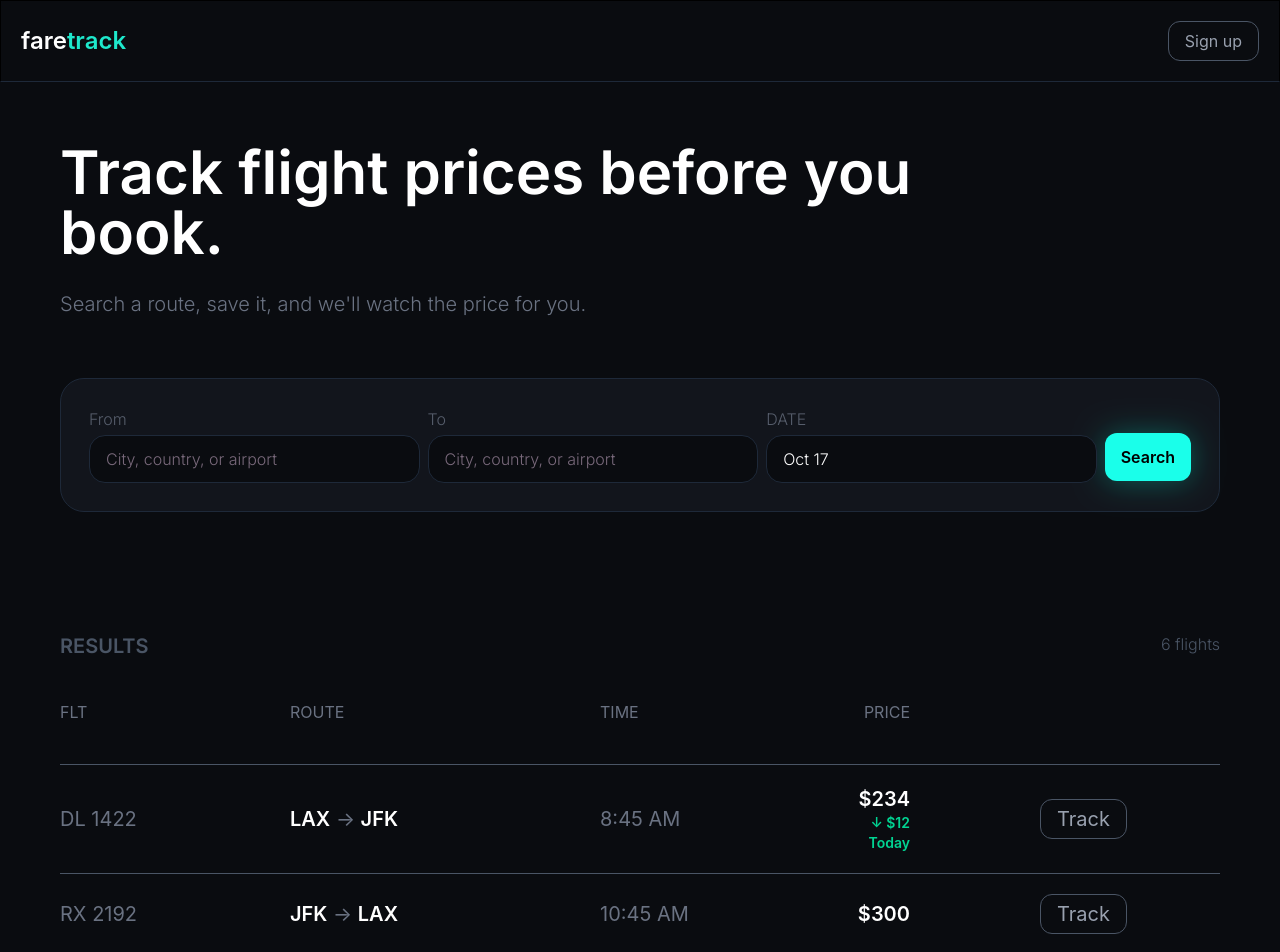
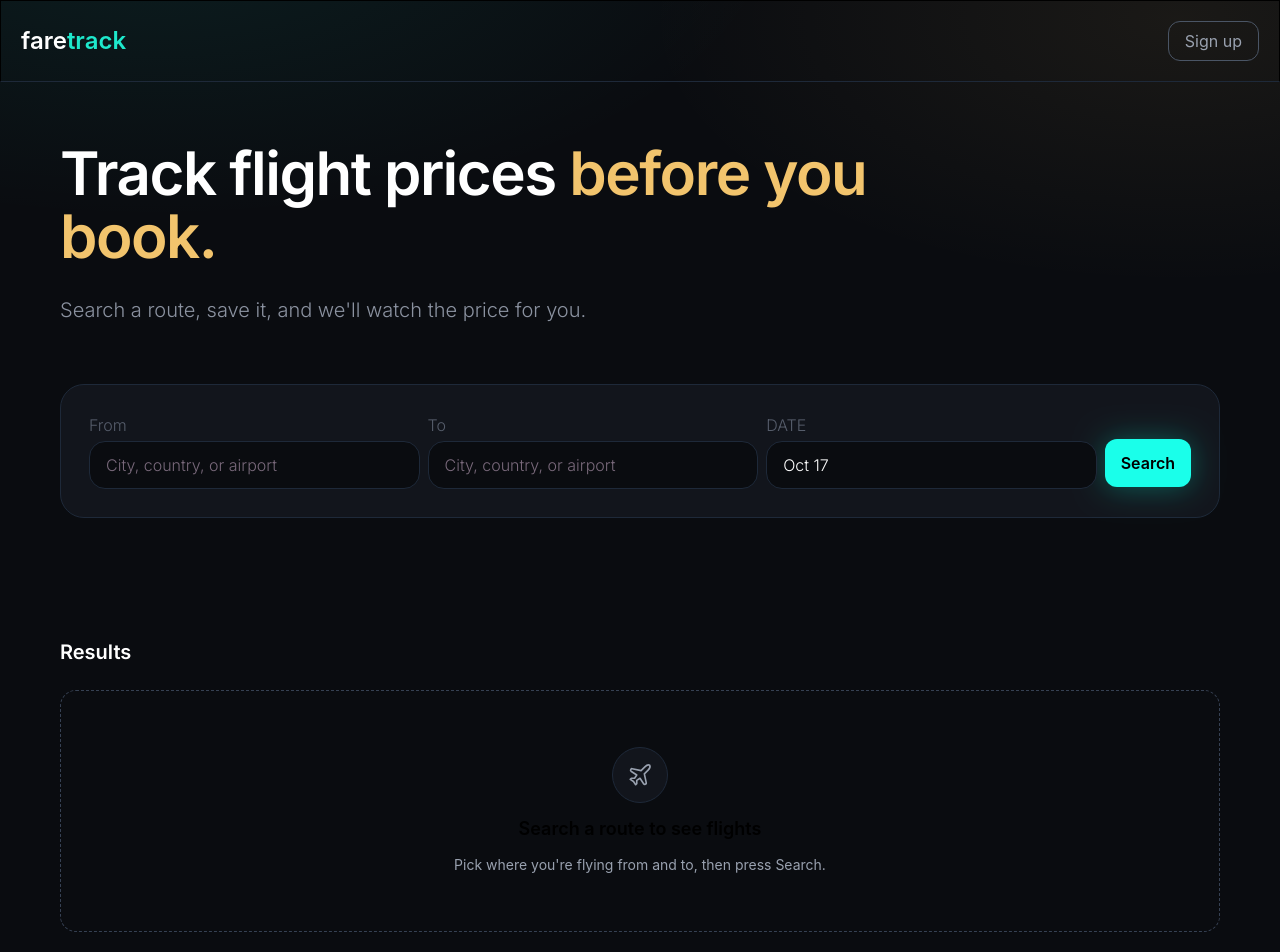
Before and after one commit to SubeenKalania/FareTrack-web, a React (Vite) app: page / in a window 1280 px wide. Shown: the top 952 px of the page. Built offline with nearby package versions, Linux system fonts and the light colour scheme; a web font is replaced by a local one.

Commit message:
Add Search results, empty states and richer flight rows

```diff
--- /dev/null
+++ b/src/components/EmptyState.jsx
@@ -0,0 +1,13 @@
+function EmptyState({ icon, title, message }) {
+  return (
+    <div className="flex flex-col items-center gap-3 px-6 py-14 border border-dashed border-gray-700 rounded-2xl text-center">
+      <div className="w-14 h-14 rounded-full bg-surfaceColor border border-gray-800 flex items-center justify-center text-gray-400">
+        {icon}
+      </div>
+      <p className="text-lg font-semibold">{title}</p>
+      <p className="text-sm text-gray-400 max-w-md">{message}</p>
+    </div>
+  );
+}
+
+export default EmptyState;
--- a/src/components/FlightRow.jsx
+++ b/src/components/FlightRow.jsx
@@ -1,46 +1,49 @@
-import {useState} from 'react';
-import Button from './Button';
+import { useState } from "react";
+import Button from "./Button";
 
+function FlightRow({ flightNo, airline, from, to, fromCity, toCity, departTime, arriveTime, duration, stops, price, priceDrop }) {
+  const [isTracking, setIsTracking] = useState(false);
 
+  return (
+    <div className="items-center grid grid-cols-[160px_200px_240px_100px_120px] justify-between text-left text-gray-500 pt-5 border-b pb-5 border-gray-600">
+      <div className="flex flex-col">
+        <span className="font-mono text-lg text-white">{flightNo}</span>
+        <span className="text-sm">{airline}</span>
+      </div>
 
-
-function FlightRow({flightNo, from, to, time, price, priceDropped}){
-  const [isTracking, setIsTracking]=useState(false);
-
-
-
-    return(
-
-        <>
-         <div className="items-center text-mono text-xl grid grid-cols-[100px_180px_100px_80px_180px] justify-between text-left text-gray-500 pt-5 border-b pb-5 border-gray-600">
-            <div>{flightNo}</div>
-            <div>
+      <div className="flex flex-col">
+        <div className="font-mono text-lg">
           <span className="text-white font-semibold">{from}</span>{" "}
           <span>→</span>{" "}
           <span className="text-white font-semibold">{to}</span>
         </div>
-            <div>{time}</div>
-            <div className=" flex flex-col items-end">
-              <span className="text-white font-semibold text-right">${price}</span>
-              {priceDropped && (
-                <span className="text-emerald-400 font-semibold text-right text-sm">↓ $12 Today</span>
+        <span className="text-sm">{fromCity} to {toCity}</span>
+      </div>
+
+      <div className="flex flex-col">
+        <span className="text-lg text-white">{departTime} → {arriveTime}</span>
+        <span className="text-sm">{duration} · {stops === 0 ? "Nonstop" : stops + " stop"}</span>
+      </div>
+
+      <div className="flex flex-col items-end">
+        <span className="text-white font-semibold text-lg">${price}</span>
+        {priceDrop > 0 && (
+          <span className="text-emerald-400 font-semibold text-sm">↓ ${priceDrop} Today</span>
         )}
+      </div>
 
-            </div>
-            <div>
+      <div className="flex justify-end">
         {isTracking ? (
           <div className="flex items-center gap-2">
-              <div className="w-2 h-2 rounded-full bg-buttonBg animate-pulse text-buttonBg"></div>
+            <div className="w-2 h-2 rounded-full bg-buttonBg animate-pulse"></div>
             <span className="text-buttonBg">Tracking</span>
           </div>
-              ) :(
-                <Button text="Track" variant="secondary" onClick={()=> setIsTracking(true)} />
+        ) : (
+          <Button text="Track" variant="secondary" onClick={() => setIsTracking(true)} />
         )}
       </div>
     </div>
-        </>
-
-    )
+  );
 }
 
 export default FlightRow;
--- a/src/pages/SearchPage.jsx
+++ b/src/pages/SearchPage.jsx
@@ -1,13 +1,52 @@
 import { useState } from "react";
+import { format } from "date-fns";
 import InputForm from "../components/FlightInputForm";
 import Navbar from "../components/Navbar";
 import FlightRow from "../components/FlightRow";
+import EmptyState from "../components/EmptyState";
 import AuthModal from "../components/AuthModal";
+import { flights, airports } from "../data/mockData";
+
+const planeIcon = (
+  <svg width="26" height="26" viewBox="0 0 24 24" fill="none" stroke="currentColor" strokeWidth="1.5" strokeLinecap="round" strokeLinejoin="round" aria-hidden="true">
+    <path d="M17.8 19.2 16 11l3.5-3.5C21 6 21.5 4 21 3c-1-.5-3 0-4.5 1.5L13 8 4.8 6.2c-.5-.1-.9.1-1.1.5l-.3.5c-.2.5-.1 1 .3 1.3L9 12l-2 3H4l-1 1 3 2 2 3 1-1v-3l3-2 3.5 5.3c.3.4.8.5 1.3.3l.5-.2c.4-.3.6-.7.5-1.2z" />
+  </svg>
+);
+
+const planeSlashIcon = (
+  <svg className="text-accentColor" width="26" height="26" viewBox="0 0 24 24" fill="none" stroke="currentColor" strokeWidth="1.5" strokeLinecap="round" strokeLinejoin="round" aria-hidden="true">
+    <path d="M17.8 19.2 16 11l3.5-3.5C21 6 21.5 4 21 3c-1-.5-3 0-4.5 1.5L13 8 4.8 6.2c-.5-.1-.9.1-1.1.5l-.3.5c-.2.5-.1 1 .3 1.3L9 12l-2 3H4l-1 1 3 2 2 3 1-1v-3l3-2 3.5 5.3c.3.4.8.5 1.3.3l.5-.2c.4-.3.6-.7.5-1.2z" />
+    <path d="M3 3l18 18" />
+  </svg>
+);
 
 function SearchPage({ user, setUser }) {
   const [showAuth, setShowAuth] = useState(false);
+  const [searchQuery, setSearchQuery] = useState(null);
+
+  const fromAirport =
+    searchQuery === null
+      ? null
+      : airports.find((airport) => {
+          return airport.code === searchQuery.from;
+        });
+
+  const toAirport =
+    searchQuery === null
+      ? null
+      : airports.find((airport) => {
+          return airport.code === searchQuery.to;
+        });
+
+  const results =
+    searchQuery === null
+      ? []
+      : flights.filter((flight) => {
+          return flight.from === searchQuery.from && flight.to === searchQuery.to;
+        });
+
   return (
-    <>
+    <div className="min-h-screen bg-[radial-gradient(900px_420px_at_12%_-8%,rgba(30,240,220,0.08),transparent_70%),radial-gradient(760px_380px_at_92%_2%,rgba(242,196,109,0.07),transparent_70%)]">
       <Navbar
         user={user}
         onSignUpClick={() => {
@@ -15,43 +54,85 @@ function SearchPage({ user, setUser }) {
         }}
       />
       <div className="pl-15 pt-15 pr-15 max-w-350 mx-auto px-6">
-        <h1 className="max-w-4xl text-white text-6xl font-inter font-semibold ">
-          Track flight prices before you book.
+        <h1 className="max-w-4xl text-white text-6xl font-inter font-semibold leading-[1.05] tracking-tight">
+          Track flight prices <span className="text-accentColor">before you book.</span>
         </h1>
-        <p className="pt-7 pb-15 text-gray-500 text-xl font-inter font-light ">
+        <p className="pt-7 pb-15 text-[#8b92a0] text-xl font-inter font-light ">
           Search a route, save it, and we'll watch the price for you.
         </p>
-        <InputForm />
 
-        <div className="text-gray-600 font-inter font-light pt-30 flex justify-between">
-          <span className="text-xl font-semibold">RESULTS</span>
-          <span>6 flights</span>
-        </div>
+        <InputForm
+          onSearch={(from, to, date) => {
+            setSearchQuery({ from, to, date });
+          }}
+        />
 
-        <div>
-          <div className="grid grid-cols-[100px_180px_100px_80px_180px] justify-between text-left text-gray-500 pt-10 border-b pb-10 border-gray-600">
-            <div>FLT</div>
-            <div>ROUTE</div>
-            <div>TIME</div>
-            <div className="text-right">PRICE</div>
-            <div></div>
+        <div
+          key={searchQuery === null ? "none" : searchQuery.from + searchQuery.to}
+          className="animate-dropdown"
+        >
+          <div className="font-inter pt-30 pb-6 flex justify-between items-start">
+            <div className="flex flex-col gap-1">
+              <span className="text-xl font-semibold text-white">Results</span>
+              {searchQuery !== null && (
+                <p className="text-[#8b92a0]">
+                  {fromAirport.city} ({fromAirport.code}) → {toAirport.city} ({toAirport.code}) · {format(searchQuery.date, "EEE, MMM d")}
+                </p>
+              )}
+            </div>
+            {searchQuery !== null && (
+              <span className="text-[#8b92a0]">
+                {results.length === 1 ? "1 flight" : results.length + " flights"}
+              </span>
+            )}
           </div>
-          <FlightRow
-            flightNo="DL 1422"
-            from="LAX"
-            to="JFK"
-            time="8:45 AM"
-            price="234"
-            priceDropped={true}
-          />
-          <FlightRow
-            flightNo="RX 2192"
-            from="JFK"
-            to="LAX"
-            time="10:45 AM"
-            price="300"
-            priceDropped={false}
-          />
+
+          <div>
+            {searchQuery === null && (
+              <EmptyState
+                icon={planeIcon}
+                title="Search a route to see flights"
+                message="Pick where you're flying from and to, then press Search."
+              />
+            )}
+
+            {searchQuery !== null && results.length === 0 && (
+              <EmptyState
+                icon={planeSlashIcon}
+                title="No flights found"
+                message={"We could not find any flights from " + fromAirport.city + " to " + toAirport.city + ". Try a different route or a nearby airport."}
+              />
+            )}
+
+            {results.length > 0 && (
+              <>
+                <div className="grid grid-cols-[160px_200px_240px_100px_120px] justify-between text-left text-[#8b92a0] pt-4 border-b pb-6 border-[#2a303c]">
+                  <div>Flight</div>
+                  <div>Route</div>
+                  <div>Time</div>
+                  <div className="text-right">Price</div>
+                  <div></div>
+                </div>
+                {results.map((flight) => (
+                  <FlightRow
+                    key={flight.id}
+                    flightNo={flight.flightNo}
+                    airline={flight.airline}
+                    from={flight.from}
+                    to={flight.to}
+                    fromCity={fromAirport.city}
+                    toCity={toAirport.city}
+                    departTime={flight.departTime}
+                    arriveTime={flight.arriveTime}
+                    duration={flight.duration}
+                    stops={flight.stops}
+                    price={flight.price}
+                    priceDrop={flight.priceDrop}
+                  />
+                ))}
+              </>
+            )}
+          </div>
         </div>
       </div>
 
@@ -65,7 +146,7 @@ function SearchPage({ user, setUser }) {
           }}
         />
       )}
-    </>
+    </div>
   );
 }
 
```
Also changed, not shown: src/components/FlightInputForm.jsx (+42 -43 lines). Lines whose indentation alone changed are shown as unchanged.
